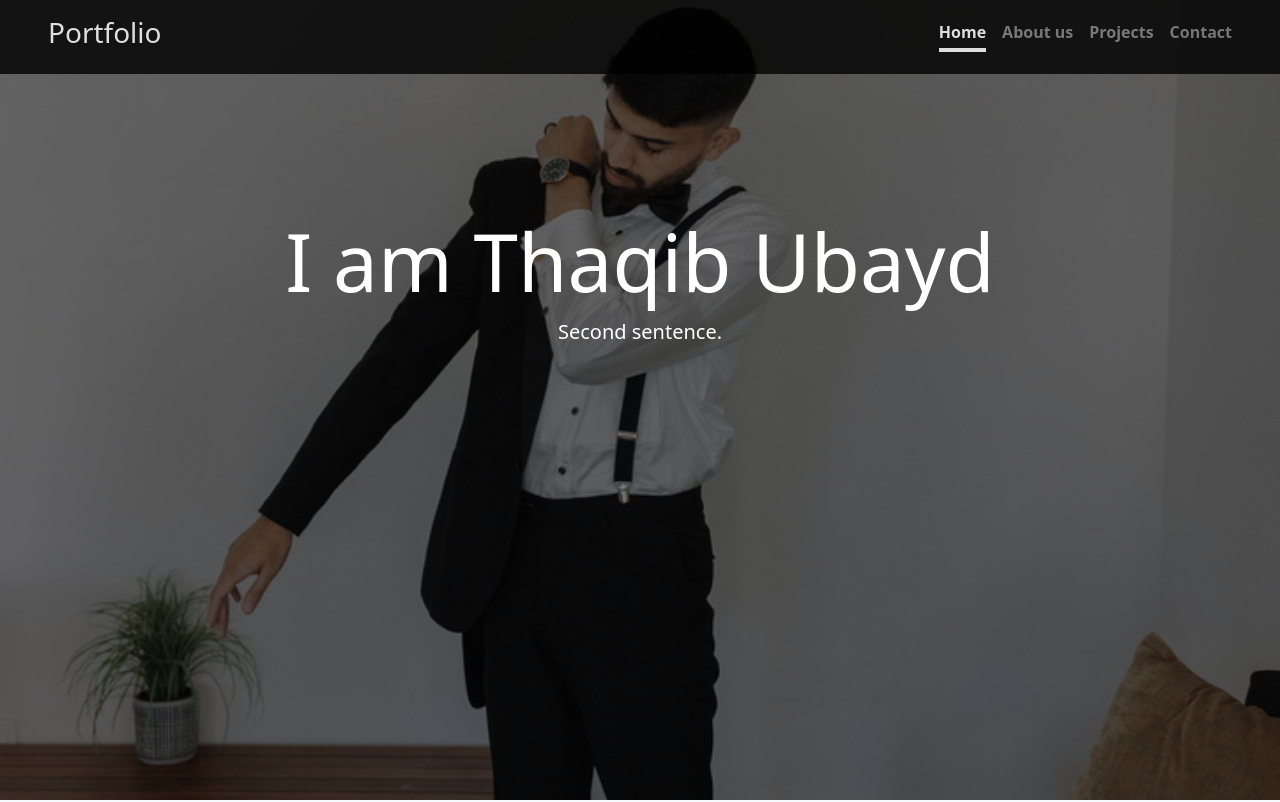
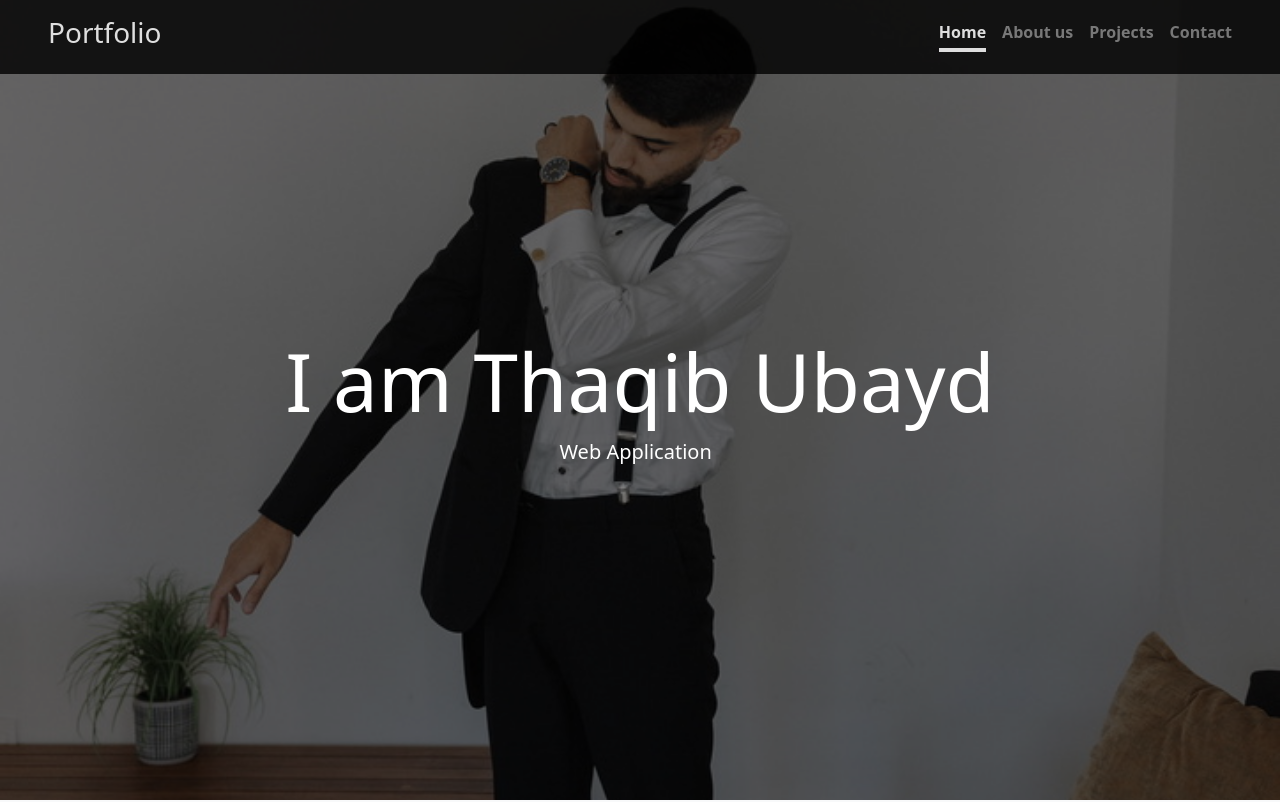
Before and after one commit to ubayd-dev/my-bootstrap-portfolio, a plain HTML site: page index.html in a window 1280 px wide. Shown: the top 802 px of the page. Drawn offline with nearby package versions, Linux system fonts and the light colour scheme.

Commit message:
New Change

```diff
--- a/index.html
+++ b/index.html
@@ -34,7 +34,7 @@
     <link href="style.css" rel="stylesheet" />
   </head>
   <body class="bg-light">
-    <div class="banner-wrap vh-100 vw-100 text-white">
+    <div class="banner-wrap vh-100 vw-100 d-flex align-items-center justify-content-center text-white">
       <div class="overlay"></div>
       <header class="px-5 p-3 text-white fixed-top scrolling">
         <div>
@@ -47,11 +47,9 @@
           </nav>
         </div>
       </header>
-      <main
-        class="d-flex flex-column align-items-center justify-content-center h-75 text-center"
-      >
+       <main class="text-center">
         <h1 class="display-1">I am Thaqib Ubayd</h1>
-        <p class="lead" id="typed">Fullstack Developer</p>
+        <span id="typed" class="lead"></span>
       </main>
     </div>
 
@@ -136,12 +134,12 @@
           <div class="col-md-4 mt-3">
             <div class="card">
               <img
-                src="https://zaiocontent.s3.eu-west-2.amazonaws.com/images+of+courses/css_netflix.png"
+                src="https://zaiocontent.s3.eu-west-2.amazonaws.com/images+of+courses/Tesla.png"
                 class="card-img-top"
                 alt="..."
               />
               <div class="card-body">
-                <h5 class="card-title">Netflix Landing Page</h5>
+                <h5 class="card-title">Tesla Landing Page</h5>
                 <p class="card-text">Built this with HTML & CSS</p>
                 <a
                   href="https://vc-netflix.netlify.app"
@@ -162,12 +160,12 @@
           <div class="col-md-4 mt-3">
             <div class="card">
               <img
-                src="https://zaiocontent.s3.eu-west-2.amazonaws.com/images+of+courses/css_netflix.png"
+                src="https://zaiocontent.s3.eu-west-2.amazonaws.com/images+of+courses/html_youtube.png"
                 class="card-img-top"
                 alt="..."
               />
               <div class="card-body">
-                <h5 class="card-title">Netflix Landing Page</h5>
+                <h5 class="card-title">Youtube Landing Page</h5>
                 <p class="card-text">Built this with HTML & CSS</p>
                 <a
                   href="https://vc-netflix.netlify.app"
@@ -272,8 +270,10 @@
 
     <script>
         var typed = new Typed('#typed', {
-        stringsElement: '#typed-strings',
-        strings: ['First ^1000 sentence.', 'Second sentence.']
+        strings: ['Fullstack Developer', 'Web Application'],
+        loop: true,
+        typeSpeed: 50,
+        shuffle: true,
         });
     </script>
 
```
